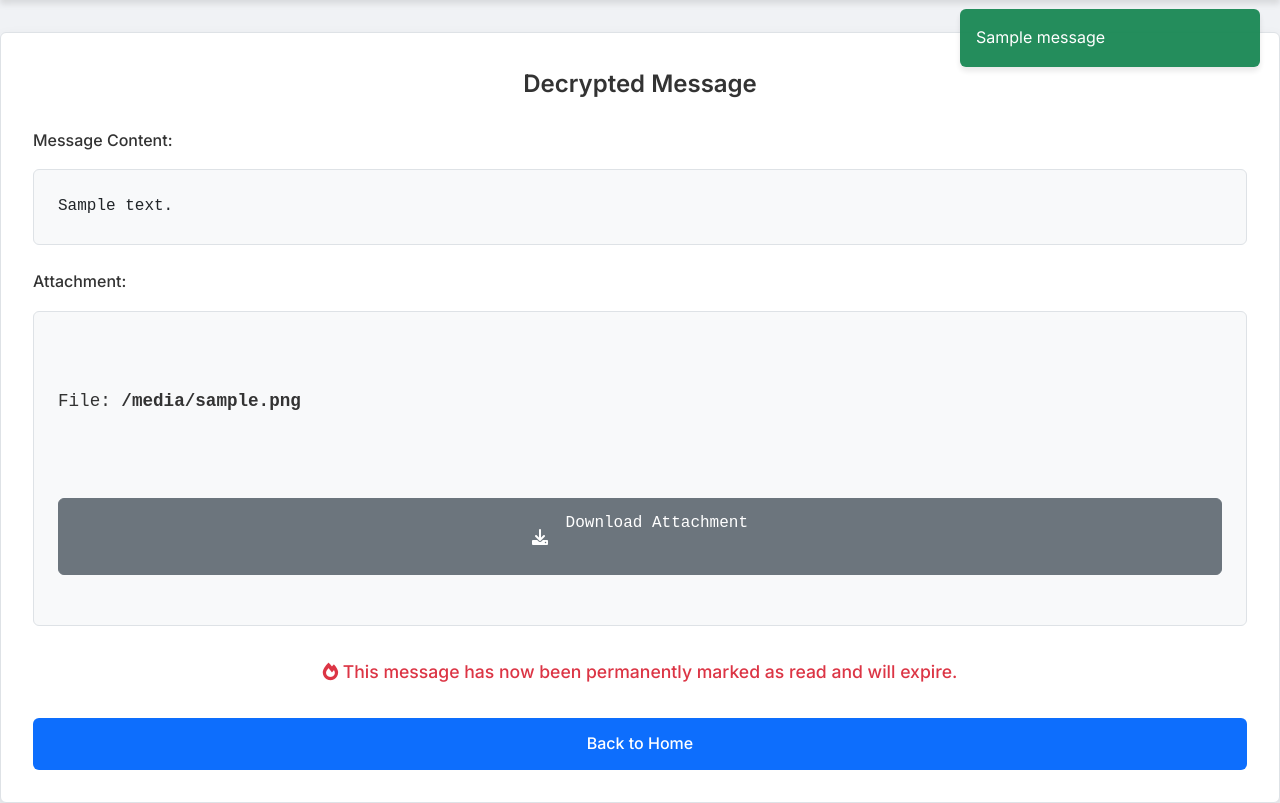
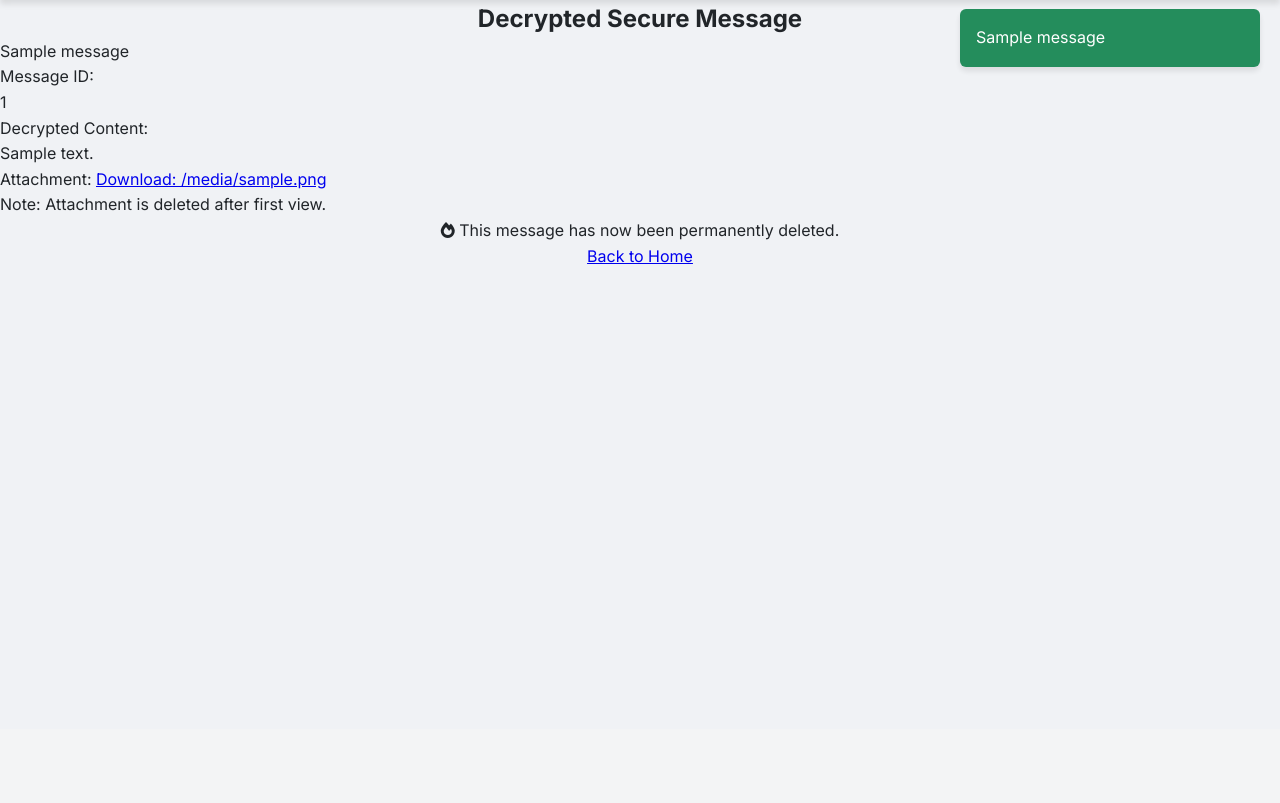
Before and after one commit to Thiani-dk/agent254, a Python web app: template templates/retrieve_result.html in a window 1280 px wide. Shown: the part 71-874 px from the top of the page. After the commit the page ends 335 px from the top, so only its background shows below. Run offline with Jinja, Linux system fonts and the light colour scheme; the template is opened without the code that fills it: most values are stand-ins (such as "Sample title", 1, 10 or a date in 2020); one stand-in notice (Sample message) is shown.

Commit message:
Finalizing Agent254: Decryption display fix, updated retrieve flow, and comprehensive documentation.

```diff
--- a/routes.py
+++ b/routes.py
@@ -241,13 +241,15 @@ def retrieve():
                     'download_url': url_for('main.download_attachment', message_id=message.message_id)
                 }
 
+            # Delete message after successful retrieval
             db.session.delete(message)
             db.session.commit()
 
             flash('Message decrypted successfully and has been deleted!', 'success')
-            return render_template('view_message.html',
+            # --- FIX: Corrected template name and variable name for display ---
+            return render_template('retrieve_result.html',
                                    message_id=message_id,
-                                   plaintext=decrypted_message_content,
+                                   plaintext=decrypted_message_content, # Ensure this matches your HTML
                                    attachment=attachment_data)
         except Exception as e:
             db.session.rollback()
--- a/templates/retrieve_result.html
+++ b/templates/retrieve_result.html
@@ -1,30 +1,51 @@
 {% extends "base.html" %}
 {% block content %}
-<div class="card">
-  <h2 class="text-center">Decrypted Message</h2>
-  <div class="form-group">
-    <label>Message Content:</label>
-    <div class="result-box">{{ message_content }}</div> {# Changed from plaintext to message_content #}
-  </div>
+<div class="container mx-auto p-4 max-w-2xl">
+    <div class="bg-white p-6 rounded-lg shadow-md">
+        <h2 class="text-2xl font-bold text-gray-800 mb-4 text-center">Decrypted Secure Message</h2>
 
-  {% if attachment %}
-  <div class="form-group mt-3">
-      <label>Attachment:</label>
-      <div class="result-box">
-          <p>File: <strong>{{ attachment.filename }}</strong></p>
-          <a href="{{ attachment.download_url }}" class="btn btn-secondary mt-1" download>
-            <i class="fas fa-download"></i> Download Attachment
-          </a>
-      </div>
-  </div>
-  {% endif %}
+        {% with messages = get_flashed_messages(with_categories=true) %}
+            {% if messages %}
+                <div class="mb-4">
+                    {% for category, message in messages %}
+                        <div class="p-3 mb-2 rounded-md text-sm {% if category == 'success' %}bg-green-100 text-green-800{% elif category == 'danger' %}bg-red-100 text-red-800{% else %}bg-blue-100 text-blue-800{% endif %}">
+                            {{ message }}
+                        </div>
+                    {% endfor %}
+                </div>
+            {% endif %}
+        {% endwith %}
 
-  <p class="text-center" style="color: var(--danger-color); font-weight: 500; margin-top: 2rem;">
-    <i class="fas fa-fire"></i> This message has now been permanently marked as read and will expire.
-    {# The backend currently only marks as read, not deletes. Adjust message if you implement deletion immediately after retrieval. #}
-  </p>
-  <div class="text-center mt-2">
-    <a href="{{ url_for('main.home') }}" class="btn btn-primary">Back to Home</a>
-  </div>
+        <div class="mb-6">
+            <label class="block text-gray-700 text-sm font-bold mb-2">Message ID:</label>
+            <p class="bg-gray-100 p-3 rounded-md text-gray-800 break-all">{{ message_id }}</p>
+        </div>
+
+        <div class="mb-6">
+            <label class="block text-gray-700 text-sm font-bold mb-2">Decrypted Content:</label>
+            <div class="bg-blue-50 p-4 rounded-md border border-blue-200 text-gray-800 whitespace-pre-wrap">
+                {{ plaintext }} {# Now correctly displays the 'plaintext' variable #}
+            </div>
+        </div>
+
+        {% if attachment %}
+        <div class="mb-6">
+            <label class="block text-gray-700 text-sm font-bold mb-2">Attachment:</label>
+            <a href="{{ attachment.download_url }}" class="inline-block bg-blue-500 hover:bg-blue-600 text-white font-bold py-2 px-4 rounded-md transition duration-300">
+                Download: {{ attachment.filename }}
+            </a>
+            <p class="text-xs text-gray-500 mt-1">Note: Attachment is deleted after first view.</p>
+        </div>
+        {% endif %}
+
+        <p class="text-center text-red-600 font-medium mt-6">
+            <i class="fas fa-fire"></i> This message has now been permanently deleted.
+        </p>
+        <div class="text-center mt-2">
+            <a href="{{ url_for('main.home') }}" class="inline-block bg-gray-300 hover:bg-gray-400 text-gray-800 font-bold py-2 px-4 rounded-md transition duration-300">
+                Back to Home
+            </a>
+        </div>
+    </div>
 </div>
 {% endblock %}
```
Also changed, not shown: aes_utils.py (+46 -14 lines).
